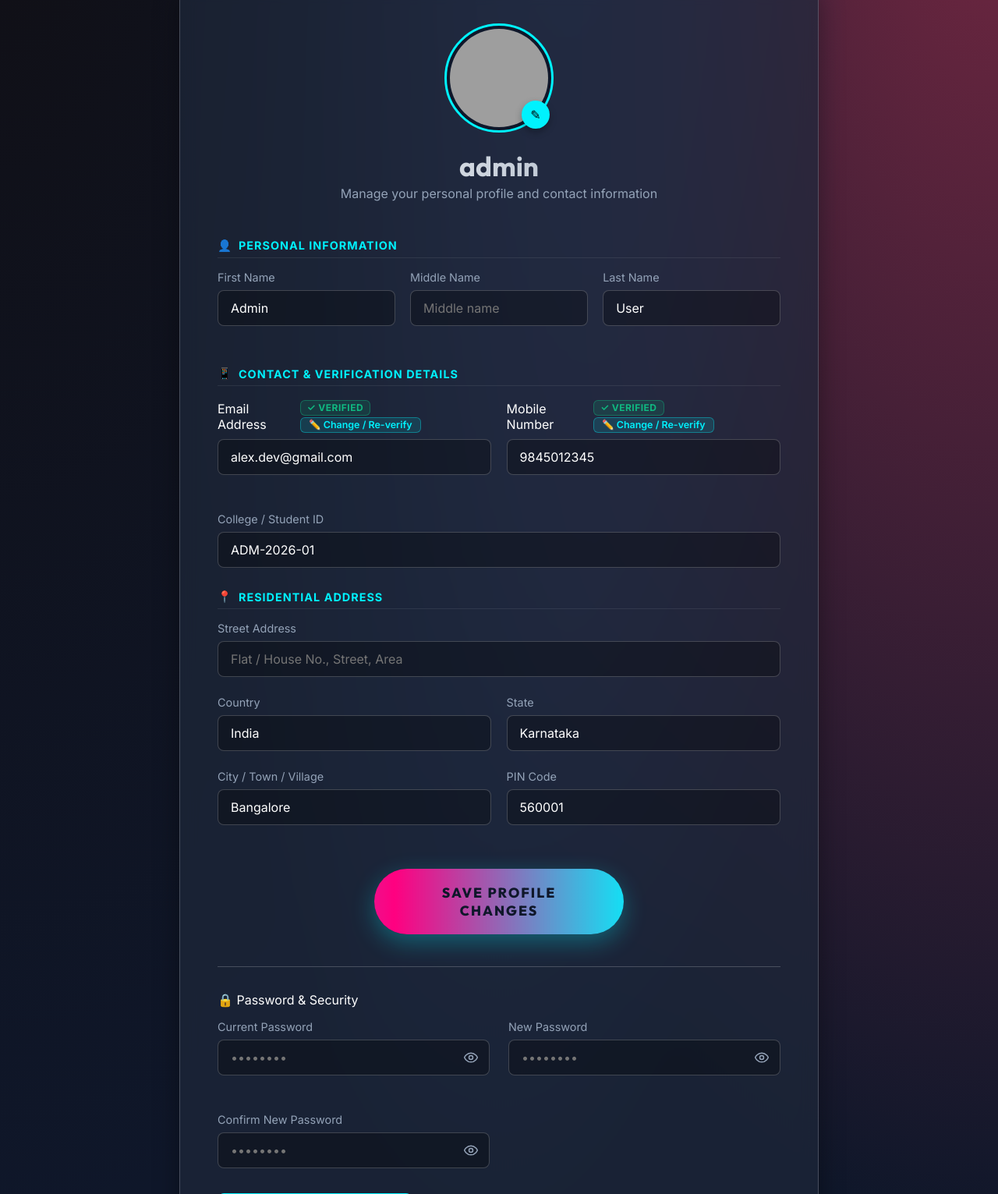
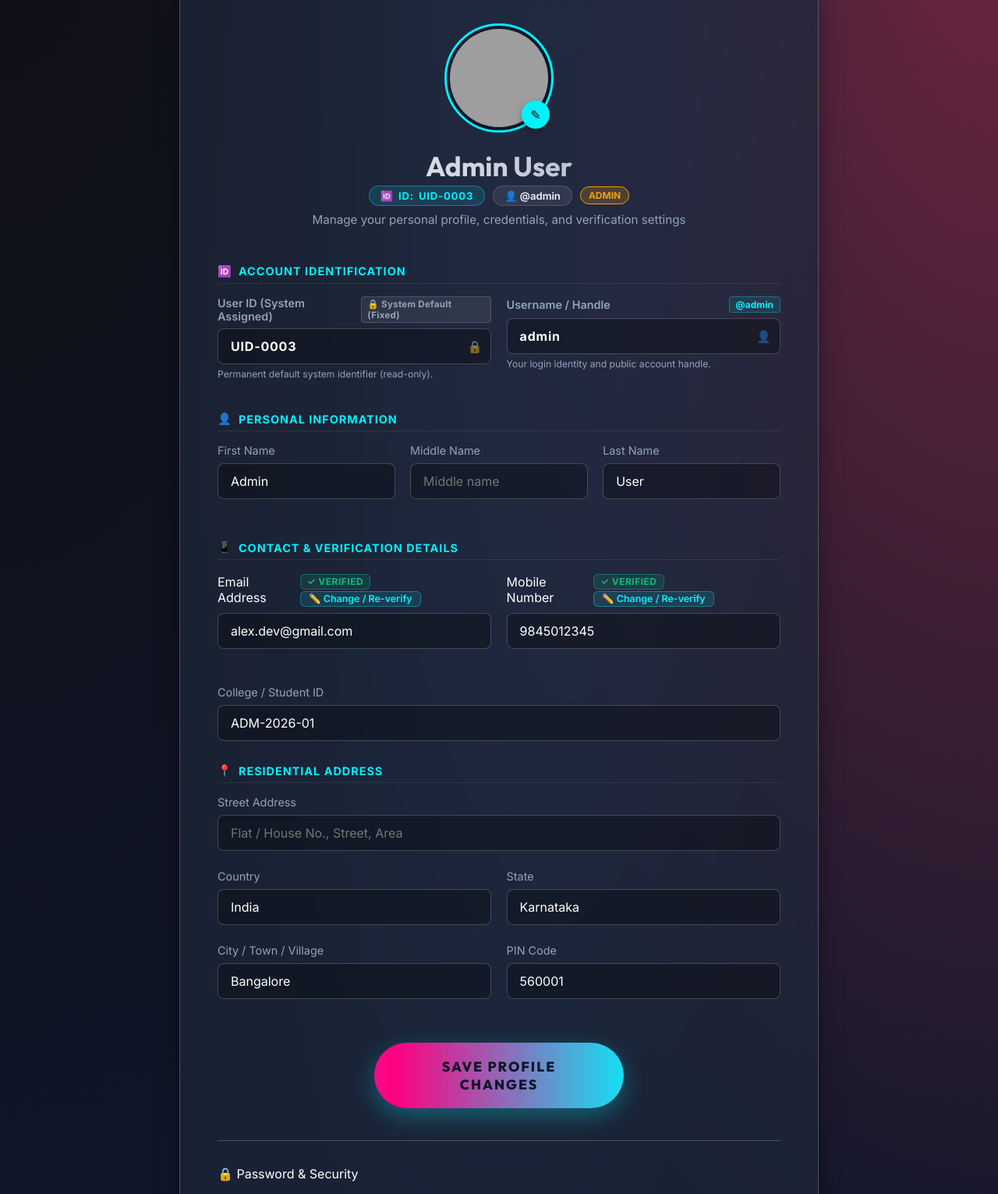
Before and after one commit to venur4080-jpg/Event-Management-System, a Flask app: page /profile in a window 1280 px wide. Shown: the part 231-1762 px from the top of the page at 78% size. Run offline with Flask 3, Linux system fonts and the light colour scheme; a user stored in the database is signed in; data comes from the database, SQL or seed files in the repository; some libraries are stand-ins or nearby versions; grey boxes are pictures that could not be loaded.

Commit message:
Separate User ID and Username, provide default permanent auto-assigned User ID

```diff
--- a/backend/app.py
+++ b/backend/app.py
@@ -426,6 +426,7 @@ def init_db():
         ("ALTER TABLE users ADD COLUMN is_active INTEGER DEFAULT 1",),
         ("ALTER TABLE users ADD COLUMN badges TEXT DEFAULT '[]'",),
         ("ALTER TABLE users ADD COLUMN is_admin INTEGER DEFAULT 0",),
+        ("ALTER TABLE users ADD COLUMN user_id TEXT DEFAULT ''",),
         ("ALTER TABLE registrations ADD COLUMN checked_in INTEGER DEFAULT 0",),
         ("ALTER TABLE registrations ADD COLUMN checkin_time DATETIME",),
         ("ALTER TABLE registrations ADD COLUMN team_name TEXT DEFAULT ''",),
@@ -503,12 +504,21 @@ def init_db():
     c.execute("SELECT 1 FROM users WHERE username = 'admin'")
     if not c.fetchone():
         hashed_password = bcrypt.generate_password_hash('password123').decode('utf-8')
-        c.execute("INSERT INTO users (username, password, role, is_admin, is_active) VALUES ('admin', ?, 'host', 1, 1)", (hashed_password,))
+        c.execute("INSERT INTO users (username, password, role, is_admin, is_active, user_id) VALUES ('admin', ?, 'host', 1, 1, 'UID-0001')", (hashed_password,))
     else:
         c.execute("UPDATE users SET role = 'host', is_admin = 1, is_active = 1 WHERE username = 'admin'")
 
     # Ensure Venu R is also an admin and host if exists
     c.execute("UPDATE users SET role = 'host', is_admin = 1, is_active = 1 WHERE username = 'Venu R'")
+
+    # Backfill default User IDs for any accounts missing a user_id
+    try:
+        c.execute("SELECT id, user_id FROM users")
+        for r in c.fetchall():
+            if not r[1]:
+                c.execute("UPDATE users SET user_id = ? WHERE id = ?", (f"UID-{r[0]:04d}", r[0]))
+    except Exception:
+        pass
 
     # Composite Indices for High Concurrency Performance
     for idx in [
@@ -543,22 +553,29 @@ def inject_user_data():
         user_is_host = is_host()
 
         photo = session.get('profile_photo')
-        if not photo:
+        user_id = session.get('user_id')
+        if not photo or not user_id:
             conn = get_db()
             c = conn.cursor()
-            c.execute("SELECT profile_photo FROM users WHERE username=?", (username,))
+            c.execute("SELECT profile_photo, id, user_id FROM users WHERE username=?", (username,))
             res = c.fetchone()
             conn.close()
 
-            if res and res[0]:
-                photo = res[0]
-                if not photo.startswith('http'):
-                    photo = url_for('static', filename=photo)
-            else:
-                photo = 'https://ui-avatars.com/api/?name=' + username
-            session['profile_photo'] = photo
-
-        current_user = {'username': username, 'profile_photo': photo}
+            if res:
+                if not photo:
+                    if res[0]:
+                        photo = res[0]
+                        if not photo.startswith('http'):
+                            photo = url_for('static', filename=photo)
+                    else:
+                        photo = 'https://ui-avatars.com/api/?name=' + username
+                    session['profile_photo'] = photo
+
+                if not user_id:
+                    user_id = res[2] if (len(res) > 2 and res[2]) else f"UID-{res[1]:04d}"
+                    session['user_id'] = user_id
+
+        current_user = {'username': username, 'profile_photo': photo, 'user_id': user_id or 'UID-0001'}
     return dict(current_user=current_user, is_admin=user_is_admin, is_host=user_is_host)
 
 # ─── Universal Validation Helpers for Email & Mobile Number ─────────────────
@@ -922,9 +939,12 @@ def login():
                                      VALUES (?, ?, ?, ?, ?, ?, ?, ?, ?, ?, ?, ?, ?, 1)""",
                                   (username, hashed_password, full_name, first_name, middle_name, last_name,
                                    email, phone, address, country, state, city, pincode))
+                        new_id = c.lastrowid
+                        uid_str = f"UID-{new_id:04d}"
+                        c.execute("UPDATE users SET user_id = ? WHERE id = ?", (uid_str, new_id))
                         conn.commit()
                         conn.close()
-                        msg = "Registration successful! You can now log in with your credentials."
+                        msg = f"Registration successful! Your assigned User ID is {uid_str}. You can now log in."
                     except sqlite3.IntegrityError:
                         error = "Username already exists! Please choose another."
 
@@ -940,13 +960,14 @@ def login():
                 session['username'] = username
                 session['role'] = 'host'
                 session['is_admin'] = 1
+                session['user_id'] = 'UID-0001'
                 session['profile_photo'] = 'https://ui-avatars.com/api/?name=admin'
                 return redirect(url_for('dashboard'), code=303)
 
             try:
                 conn = get_db()
                 c = conn.cursor()
-                c.execute("SELECT password, role, is_admin, is_active, full_name, profile_photo FROM users WHERE username = ?", (username,))
+                c.execute("SELECT password, role, is_admin, is_active, full_name, profile_photo, id, user_id FROM users WHERE username = ?", (username,))
                 user = c.fetchone()
 
                 if user and check_password_cached(user[0], password):
@@ -960,6 +981,7 @@ def login():
                     session['username'] = username
                     session['role'] = user[1] or 'user'
                     session['is_admin'] = user[2] or 0
+                    session['user_id'] = user[7] if (len(user) > 7 and user[7]) else f"UID-{user[6]:04d}"
 
                     photo = user[5]
                     if not photo:
@@ -1898,7 +1920,7 @@ def profile():
     msg = request.args.get('msg')
     error = request.args.get('error')
 
-    c.execute("SELECT username, full_name, email, phone, college_id, profile_photo, first_name, middle_name, last_name, address, country, state, city, pincode FROM users WHERE username=?", (username,))
+    c.execute("SELECT username, full_name, email, phone, college_id, profile_photo, first_name, middle_name, last_name, address, country, state, city, pincode, id, user_id FROM users WHERE username=?", (username,))
     user_data = c.fetchone()
     conn.close()
 
@@ -1917,7 +1939,11 @@ def profile():
         elif len(names) >= 3:
             fn, mn, ln = names[0], " ".join(names[1:-1]), names[-1]
 
+    uid_val = user_data[15] if (len(user_data) > 15 and user_data[15]) else f"UID-{user_data[14]:04d}"
+
     user = {
+        'id': user_data[14],
+        'user_id': uid_val,
         'username': user_data[0],
         'full_name': user_data[1] or '',
         'email': user_data[2] or '',
--- a/frontend/templates/profile.html
+++ b/frontend/templates/profile.html
@@ -200,6 +200,79 @@
             color: var(--primary);
         }
 
+        /* User ID & Username Distinct Badges & Locked Field Styles */
+        .user-id-pill {
+            display: inline-flex;
+            align-items: center;
+            gap: 6px;
+            background: rgba(0, 242, 254, 0.12);
+            border: 1px solid rgba(0, 242, 254, 0.35);
+            color: var(--primary);
+            font-size: 0.82rem;
+            font-weight: 700;
+            padding: 4px 14px;
+            border-radius: 20px;
+            letter-spacing: 0.8px;
+            font-family: 'Courier New', monospace, inherit;
+        }
+        .username-pill {
+            display: inline-flex;
+            align-items: center;
+            gap: 6px;
+            background: rgba(255, 255, 255, 0.08);
+            border: 1px solid rgba(255, 255, 255, 0.15);
+            color: #f1f5f9;
+            font-size: 0.82rem;
+            font-weight: 600;
+            padding: 4px 14px;
+            border-radius: 20px;
+        }
+        .locked-badge {
+            font-size: 0.72rem;
+            background: rgba(255, 255, 255, 0.08);
+            border: 1px solid rgba(255, 255, 255, 0.15);
+            color: var(--text-muted);
+            padding: 2px 7px;
+            border-radius: 4px;
+            font-weight: 700;
+            letter-spacing: 0.3px;
+        }
+        .handle-badge {
+            font-size: 0.75rem;
+            background: rgba(0, 242, 254, 0.1);
+            border: 1px solid rgba(0, 242, 254, 0.3);
+            color: var(--primary);
+            padding: 2px 8px;
+            border-radius: 4px;
+            font-weight: 700;
+        }
+        .locked-field-wrapper {
+            position: relative;
+            display: flex;
+            align-items: center;
+            width: 100%;
+        }
+        .locked-input {
+            background: rgba(255, 255, 255, 0.03) !important;
+            border: 1px dashed rgba(255, 255, 255, 0.18) !important;
+            color: #94a3b8 !important;
+            cursor: not-allowed !important;
+            padding-right: 36px !important;
+            font-family: 'Courier New', monospace, inherit;
+            font-weight: 700;
+            letter-spacing: 0.8px;
+            user-select: all;
+        }
+        .lock-icon {
+            position: absolute;
+            right: 12px;
+            top: 50%;
+            transform: translateY(-50%);
+            font-size: 0.95rem;
+            opacity: 0.55;
+            pointer-events: none;
+        }
+
         /* Microsoft Edge Native Controls Neutralization */
         input::-ms-reveal,
         input::-ms-clear,
@@ -372,12 +445,49 @@
                         <input type="hidden" name="cropped_image_data" id="croppedImageData">
                         <input type="hidden" name="delete_profile_photo" id="deleteProfilePhoto" value="false">
                     </div>
-                    <h2 class="hero-title" style="font-size: 2.2rem; margin-bottom: 0.3rem;">{{ user.username }}</h2>
-                    <p style="color: var(--text-muted);">Manage your personal profile and contact information</p>
+                    <h2 class="hero-title" style="font-size: 2.2rem; margin-bottom: 0.3rem;">{{ user.full_name or user.username }}</h2>
+                    <div style="display: flex; align-items: center; justify-content: center; gap: 10px; margin-bottom: 0.5rem; flex-wrap: wrap;">
+                        <span class="user-id-pill" title="Unique System User ID">🆔 <strong>ID:</strong> {{ user.user_id }}</span>
+                        <span class="username-pill" title="Account Handle">👤 @{{ user.username }}</span>
+                        {% if is_admin or session.get('username') in ['admin', 'Venu R'] %}
+                        <span style="background: rgba(245, 158, 11, 0.2); border: 1px solid #f59e0b; color: #f59e0b; font-size: 0.75rem; font-weight: 800; padding: 3px 10px; border-radius: 20px; text-transform: uppercase;">Admin</span>
+                        {% endif %}
+                    </div>
+                    <p style="color: var(--text-muted); font-size: 0.95rem;">Manage your personal profile, credentials, and verification settings</p>
+                </div>
+
+                <!-- 0. Account Identification (User ID vs Username) -->
+                <div class="profile-section-heading" style="margin-top: 1.2rem;">
+                    <span>🆔</span> Account Identification
+                </div>
+                <div class="grid-2">
+                    <div class="input-group" style="margin-bottom: 0.8rem;">
+                        <div style="display: flex; justify-content: space-between; align-items: center; margin-bottom: 0.45rem;">
+                            <label style="margin: 0; font-weight: 600; color: var(--text-muted); font-size: 0.9rem;">User ID (System Assigned)</label>
+                            <span class="locked-badge">🔒 System Default (Fixed)</span>
+                        </div>
+                        <div class="locked-field-wrapper">
+                            <input type="text" class="input-field locked-input" value="{{ user.user_id }}" readonly disabled title="User ID is automatically assigned by system and cannot be changed">
+                            <span class="lock-icon" title="Fixed System Identifier">🔒</span>
+                        </div>
+                        <small style="color: var(--text-muted); font-size: 0.76rem; margin-top: 5px; display: block;">Permanent default system identifier (read-only).</small>
+                    </div>
+
+                    <div class="input-group" style="margin-bottom: 0.8rem;">
+                        <div style="display: flex; justify-content: space-between; align-items: center; margin-bottom: 0.45rem;">
+                            <label style="margin: 0; font-weight: 600; color: var(--text-muted); font-size: 0.9rem;">Username / Handle</label>
+                            <span class="handle-badge">@{{ user.username }}</span>
+                        </div>
+                        <div class="locked-field-wrapper">
+                            <input type="text" class="input-field locked-input" value="{{ user.username }}" readonly disabled title="Username is your unique login handle">
+                            <span class="lock-icon" title="Unique Account Handle">👤</span>
+                        </div>
+                        <small style="color: var(--text-muted); font-size: 0.76rem; margin-top: 5px; display: block;">Your login identity and public account handle.</small>
+                    </div>
                 </div>
 
                 <!-- 1. Personal Names -->
-                <div class="profile-section-heading" style="margin-top: 1rem;">
+                <div class="profile-section-heading">
                     <span>👤</span> Personal Information
                 </div>
                 <div class="grid-3">
```
